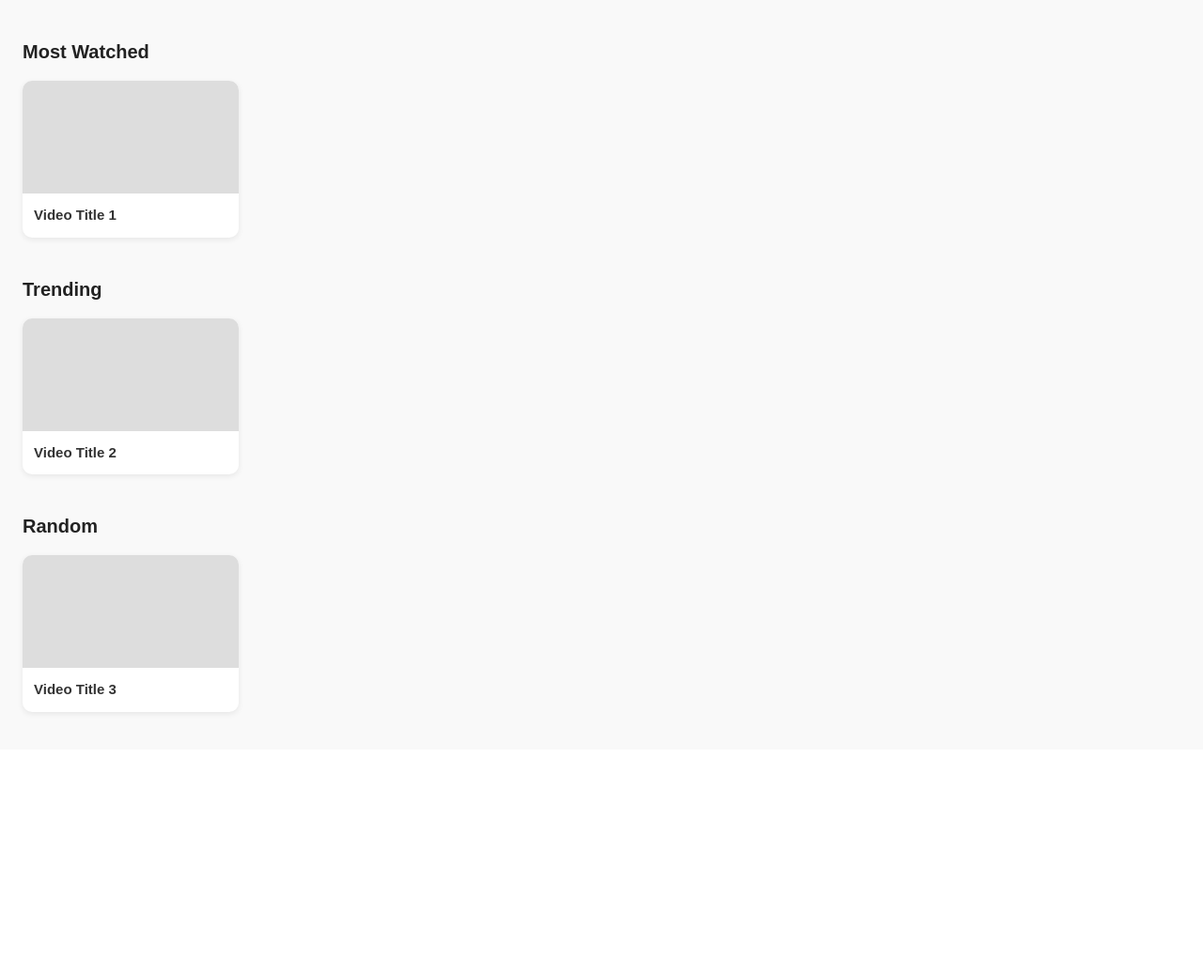
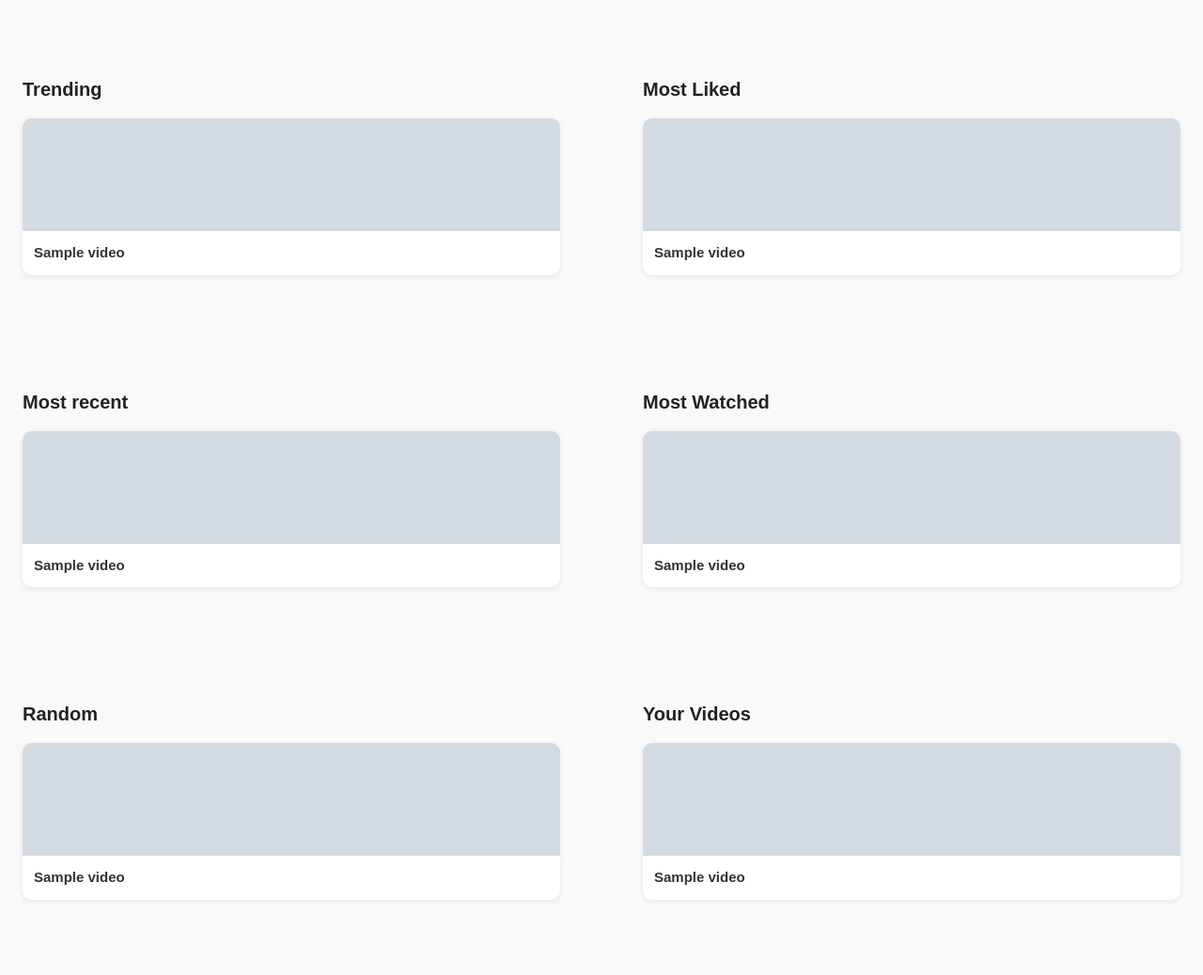
Before and after one commit to snpynk/pseudotube_flask_app, a Flask app: template templates/index.html in a window 1280 px wide. Shown: the part 66-1104 px from the top of the page at 94% size. Before the commit the page ends 827 px from the top, so only its background shows below. Run offline with Flask 3, Linux system fonts and the light colour scheme; tables that the repository leaves empty hold one stand-in row (values such as "Sample post"); the template is opened without the code that fills it: values that come from a table or form of the project are taken from there, most other values are stand-ins (such as "Sample title", 1, 10 or a date in 2020); grey boxes marked "Sample" are stand-in pictures; parts of the project's set-up code (start-up, migrations or seed data) failed here and were passed over.

Commit message:
feat: initial home page groundwork

```diff
--- a/static/common.css
+++ b/static/common.css
@@ -183,7 +183,7 @@ body {
 /* Grid Layout */
 .grid {
 	display: grid;
-	grid-template-columns: repeat(auto-fill, minmax(200px, 1fr));
+	grid-template-columns: repeat(auto-fit, minmax(200px, 1fr));
 	gap: 20px;
 }
 
@@ -289,3 +289,41 @@ body {
   align-items: center;
   gap: 12px; /* space between pill group and upload button */
 }
+
+.section {
+	flex: 1;
+}
+
+.section-row {
+	display: flex;
+	justify-content: center;
+	gap: 40px;
+	margin: 40px 0;
+	flex-wrap: wrap; /* for small screens */
+}
+
+.section {
+	flex: 1;
+	max-width: 600px;
+}
+
+#upload-progress {
+	height: 10px;
+	border-radius: 9999px;
+	appearance: none;
+}
+
+#upload-progress::-webkit-progress-bar {
+	background-color: #eee;
+	border-radius: 9999px;
+}
+
+#upload-progress::-webkit-progress-value {
+	background-color: #ff0000;
+	border-radius: 9999px;
+}
+
+#upload-status {
+	margin-top: 8px;
+	text-align: center;
+}
--- a/templates/index.html
+++ b/templates/index.html
@@ -10,38 +10,76 @@
 
 		{% include 'top-bar.html' %}
 
-		<!-- Most Watched Section -->
+		<!-- Row 1 -->
+		<div class="section-row">
+			<section class="section">
+				<h2 class="section-title">Trending</h2>
+				<div class="grid">
+					{% for video in trending %}
+					<div class="card">
+						<div class="card-thumb" style="background-image: url('{{ video.thumbnail_uri }}');"></div>
+						<div class="card-title">{{ video.title }}</div>
+					{% endfor %}
+				</div>
+			</section>
+
+			<section class="section">
+				<h2 class="section-title">Most Liked</h2>
+				<div class="grid">
+					{% for video in most_liked %}
+					<div class="card">
+						<div class="card-thumb" style="background-image: url('{{ video.thumbnail_uri }}');"></div>
+						<div class="card-title">{{ video.title }}</div>
+					{% endfor %}
+				</div>
+			</section>
+		</div>
+
+		<div class="section-row">
+			<section class="section">
+				<h2 class="section-title">Most recent</h2>
+				<div class="grid">
+					{% for video in most_recent %}
+					<div class="card">
+						<div class="card-thumb" style="background-image: url('{{ video.thumbnail_uri }}');"></div>
+						<div class="card-title">{{ video.title }}</div>
+					{% endfor %}
+				</div>
+			</section>
+
 			<section class="section">
 				<h2 class="section-title">Most Watched</h2>
 				<div class="grid">
+					{% for video in most_watched %}
 					<div class="card">
-					<div class="card-thumb"></div>
-					<div class="card-title">Video Title 1</div>
-				</div>
+						<div class="card-thumb" style="background-image: url('{{ video.thumbnail_uri }}');"></div>
+						<div class="card-title">{{ video.title }}</div>
+					{% endfor %}
 				</div>
 			</section>
+		</div>
 
-		<!-- Trending Section -->
-		<section class="section">
-			<h2 class="section-title">Trending</h2>
-			<div class="grid">
-				<div class="card">
-					<div class="card-thumb"></div>
-					<div class="card-title">Video Title 2</div>
-				</div>
-			</div>
-		</section>
-
-		<!-- Random Section -->
+		<div class="section-row">
 			<section class="section">
 				<h2 class="section-title">Random</h2>
 				<div class="grid">
+					{% for video in random_videos %}
 					<div class="card">
-					<div class="card-thumb"></div>
-					<div class="card-title">Video Title 3</div>
-				</div>
+						<div class="card-thumb" style="background-image: url('{{ video.thumbnail_uri }}');"></div>
+						<div class="card-title">{{ video.title }}</div>
+					{% endfor %}
 				</div>
 			</section>
-
+			<section class="section">
+				<h2 class="section-title">Your Videos</h2>
+				<div class="grid">
+					{% for video in user_videos %}
+					<div class="card">
+						<div class="card-thumb" style="background-image: url('{{ video.thumbnail_uri }}');"></div>
+						<div class="card-title">{{ video.title }}</div>
+					{% endfor %}
+				</div>
+			</section>
+		</div>
 	</body>
 </html>
```
Also changed, not shown: app/__init__.py (+76 -1 lines). Lines whose indentation alone changed are shown as unchanged.
